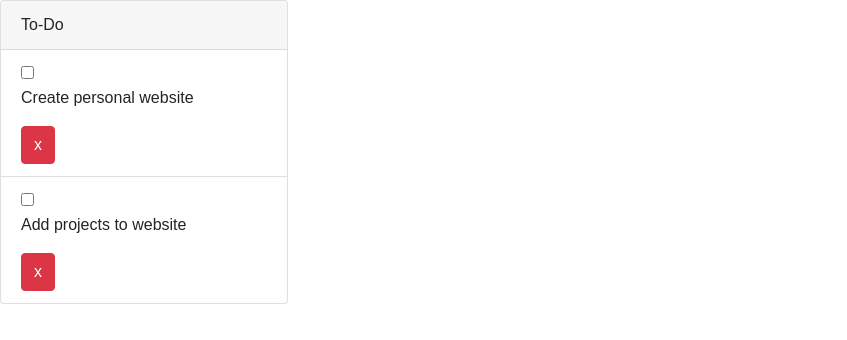
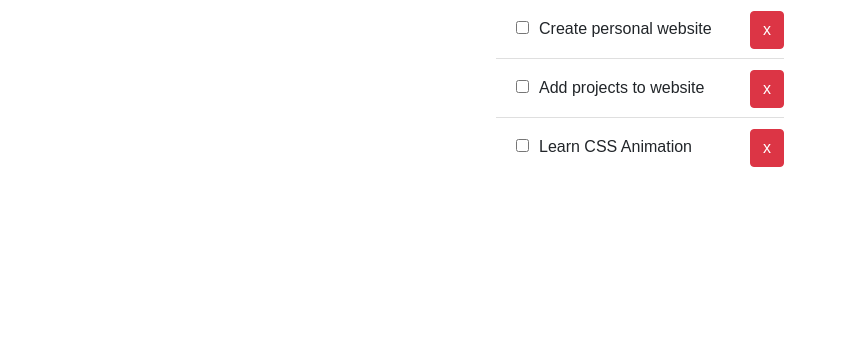
Before and after one commit to MikeADev/React-Todo-List, a React (Create React App) app: page / in a window 1280 px wide. Shown: the top 340 px of the page, without its empty margins (0-847 px from the left). Built offline with nearby package versions, Linux system fonts and the light colour scheme.

Commit message:
Added react-transition-group for dom transitions

```diff
--- a/package.json
+++ b/package.json
@@ -8,7 +8,8 @@
     "@testing-library/user-event": "^7.2.1",
     "react": "^16.13.0",
     "react-dom": "^16.13.0",
-    "react-scripts": "3.4.0"
+    "react-scripts": "3.4.0",
+    "react-transition-group": "^1.2.1"
   },
   "scripts": {
     "start": "react-scripts start",
--- a/src/App.css
+++ b/src/App.css
@@ -11,3 +11,40 @@ body {
 a {
   text-decoration: none;
 }
+
+.App {
+  margin: 0 auto;
+}
+
+.list-group-item {
+  text-align: left;
+}
+
+.list-group-item p {
+  display: inline-block;
+  margin: 5px 10px;
+}
+
+.list-group-item button {
+  position: absolute;
+  left: 254px;
+  top: 10.5px;
+}
+
+.delToDo-enter {
+  opacity: 0.01;
+}
+
+.delToDo-enter.delToDo-enter-active {
+  opacity: 1;
+  transition: opacity 300ms ease-in;
+}
+
+.delToDo-leave {
+  opacity: 1;
+}
+
+.delToDo-leave.delToDo-leave-active {
+  opacity: 0.01;
+  transition: opacity 300ms ease-in;
+}
--- a/src/App.js
+++ b/src/App.js
@@ -1,53 +1,17 @@
-import React from 'react';
-import './App.css';
-import Todos from './components/Todos';
+import React from 'react'
+import './App.css'
+import Todos from './components/Todos'
 
 class App extends React.Component {
-  state = {
-    todos: [
-      {
-        id: 1,
-        title: 'Create personal website',
-        completed: false
-      },
-      {
-        id: 2,
-        title: 'Add projects to website',
-        completed: false
-      },
-    ]
-  }
-
-  markComplete = (id) => {
-    this.setState({todos: this.state.todos.map(todo => {
-      if (todo.id === id){
-        todo.completed = !todo.completed
-      }
-      return todo;
-    })});
-  }
-
-  delToDo = (id) => {
-    this.setState({todos: this.state.todos.filter(todo => todo.id !== id).map(todo => {
-      if (todo.id > id){
-        todo.id -= 1
-      }
-      return todo;
-    })});
-  }
-
   render() {
     return (
-      <div className="App card" style={{width: "18rem"}}>
-        <div className="card-header">
-          To-Do
-        </div>
+      <div className="App" style={{width: "18rem"}}>
         <ul className="list-group list-group-flush">
-          <Todos todos={this.state.todos} markComplete={this.markComplete} delToDo={this.delToDo}/>
+            <Todos/>
         </ul>
       </div>
     );
   }
 }
 
-export default App;
+export default App
--- a/src/components/TodoItem.js
+++ b/src/components/TodoItem.js
@@ -12,9 +12,9 @@ export class TodoItem extends React.Component {
     render() {
         const { id, title } = this.props.todo;
         return (
-            <li style={this.getStyle()} className="list-group-item">
+            <li className="list-group-item">
                 <input type="checkbox" onChange={this.props.markComplete.bind(this, id)}></input>
-                <p>{title}</p>
+                <p style={this.getStyle()}>{title}</p>
                 <button type="button" className="btn btn-danger" onClick={this.props.delToDo.bind(this, id)}>x</button>
             </li>
         )
@@ -25,4 +25,4 @@ TodoItem.propTypes = {
     todo: PropTypes.object.isRequired
 }
 
-export default TodoItem;
+export default TodoItem
--- a/src/components/Todos.js
+++ b/src/components/Todos.js
@@ -1,17 +1,55 @@
 import React from 'react';
 import TodoItem from './TodoItem';
-import PropTypes from 'prop-types';
+import { CSSTransitionGroup } from 'react-transition-group';
 
 class Todos extends React.Component {
+  state = {
+    todos: [
+      {
+        id: 1,
+        title: 'Create personal website',
+        completed: false
+      },
+      {
+        id: 2,
+        title: 'Add projects to website',
+        completed: false
+      },
+      {
+        id: 3,
+        title: 'Learn CSS Animation',
+        completed: false
+      }
+    ]
+  }
+
+  markComplete = (id) => {
+    this.setState({todos: this.state.todos.map(todo => {
+      if (todo.id === id){
+        todo.completed = !todo.completed
+      }
+      return todo
+    })})
+  }
+
+  delToDo = (id) => {
+    this.setState({todos: this.state.todos.filter(todo => todo.id !== id)});
+  }
+
   render() {
-    return this.props.todos.map((todo) => (
-        <TodoItem key={todo.id} todo={todo} markComplete={this.props.markComplete} delToDo={this.props.delToDo}/>
+    let todoList = this.state.todos.map((todo) => (
+        <TodoItem key={todo.id} todo={todo} markComplete={this.markComplete} delToDo={this.delToDo}/>
     ));
+    return (
+    <CSSTransitionGroup
+      transitionName="delToDo"
+      transitionEnterTimeout={500}
+      transitionLeaveTimeout={500}
+    >
+      {todoList}
+    </CSSTransitionGroup>
+    );
   }
 }
 
-Todos.propTypes = {
-    todos: PropTypes.array.isRequired
-}
-
-export default Todos;
+export default Todos
```
Also changed, not shown: 1 other file (tests, documents, lock files or other folders).
